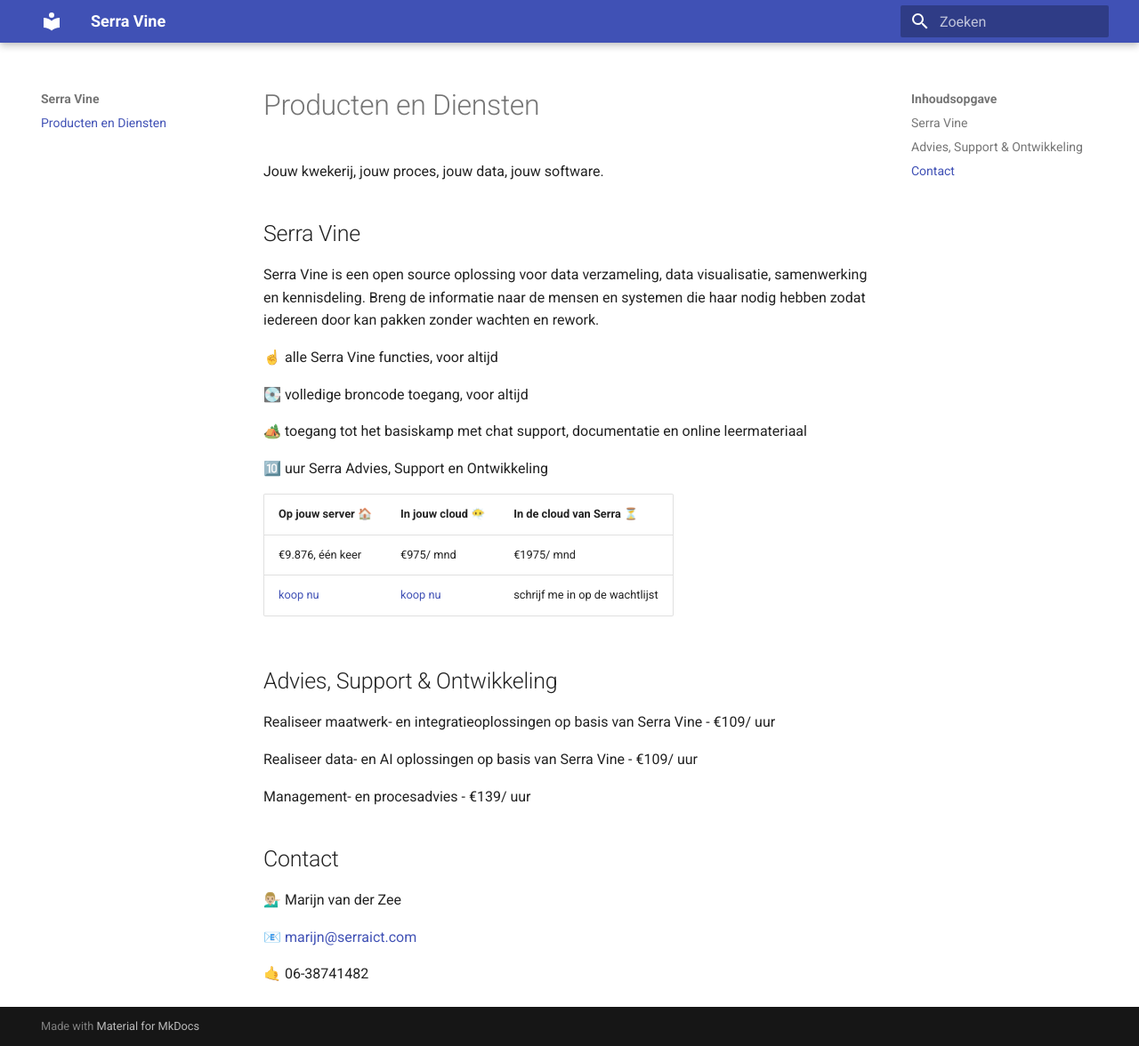
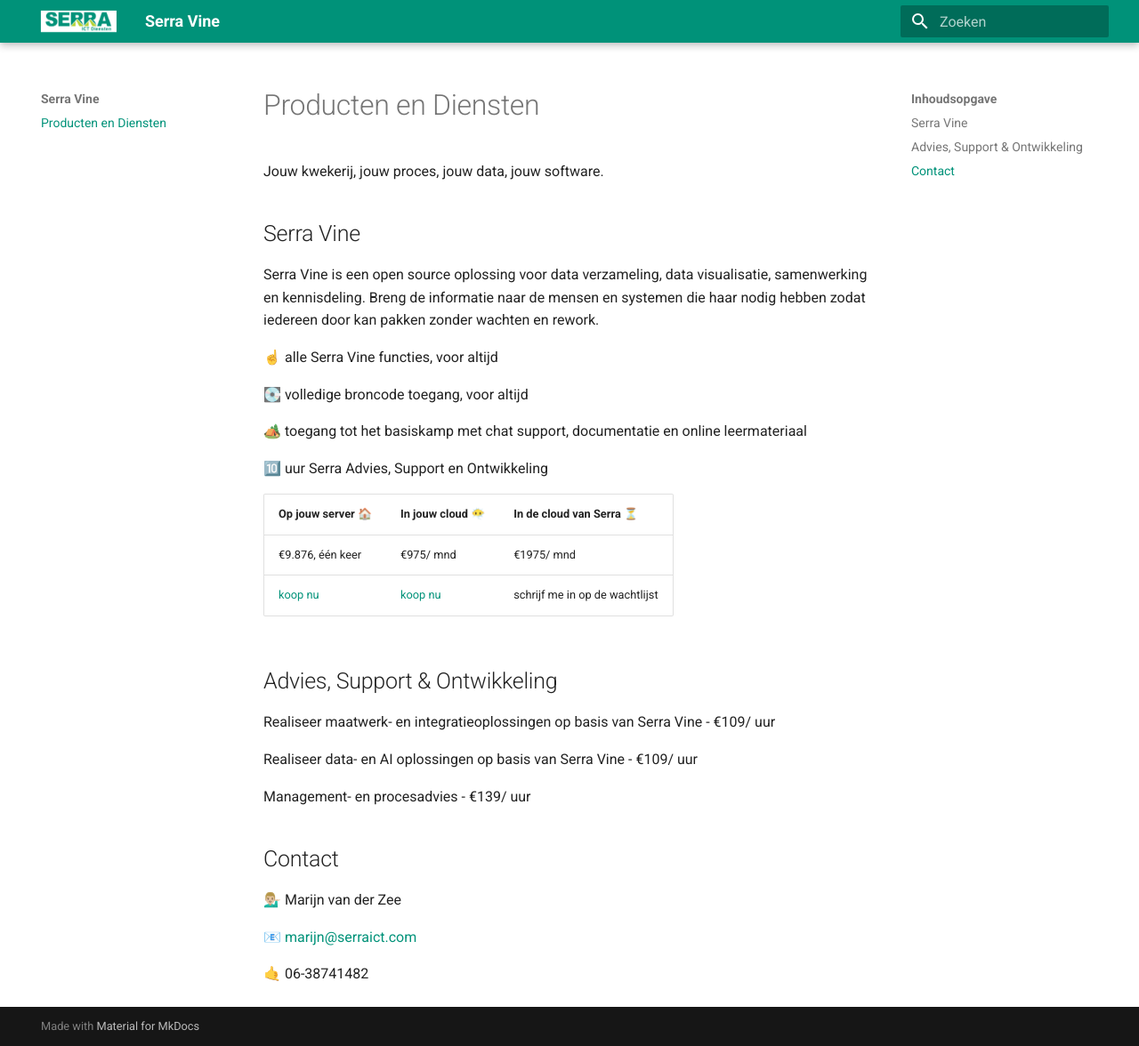
Before and after one commit to serraict/vine-website, an MkDocs documentation site: the page built from docs/index.md, in a window 1280 px wide and 1176 px high. Shown: the whole window at 89% size. Built offline with MkDocs 1.6.1 and Material for MkDocs 9.7.7, drawn with Linux system fonts in a browser that asks for light colours.

Commit message:
Set custom styles

```diff
--- /dev/null
+++ b/docs/css/extra.css
@@ -0,0 +1,12 @@
+:root {
+    --md-primary-fg-color: #009279;
+    --md-primary-fg-color--light: #33cc96;
+    --md-primary-fg-color--dark: #00664d;
+    --md-primary-bg-color: hsla(0, 0%, 100%, 1);
+    --md-primary-bg-color--light: hsla(0, 0%, 100%, 0.7);
+
+    --md-accent-fg-color: hsla(74, 77%, 45%, 1);
+    --md-accent-fg-color--transparent: hsla(74, 77%, 45%, .1);
+    --md-accent-bg-color: hsla(0, 0%, 100%, 1);
+    --md-accent-bg-color--light: hsla(0, 0%, 100%, 0.7);
+}
--- a/mkdocs.yml
+++ b/mkdocs.yml
@@ -3,3 +3,9 @@
 theme:
   name: material
   language: nl
+  logo: "img/logo.png"
+  palette:
+    scheme: default
+    primary: custom
+extra_css:
+  - css/extra.css
```
Also changed, not shown: docs/img/logo.png (added), docs/img/moodboard.webp (added).
